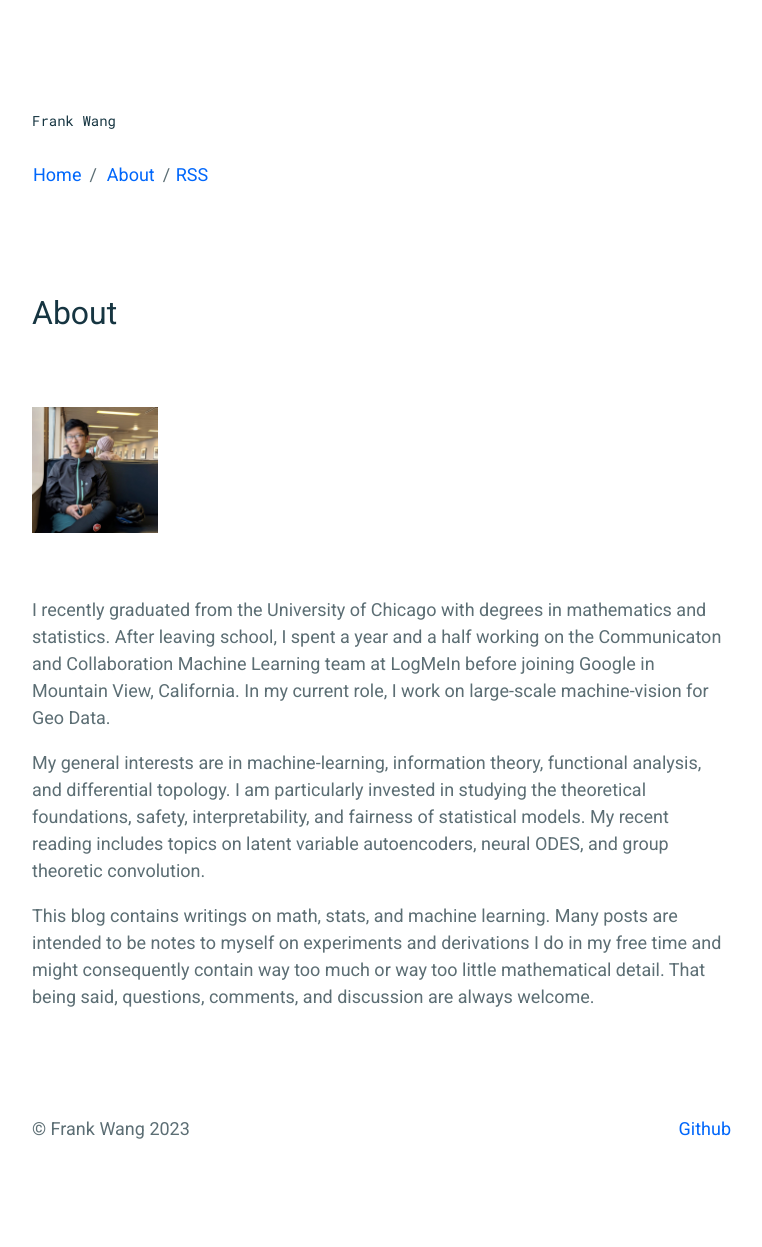
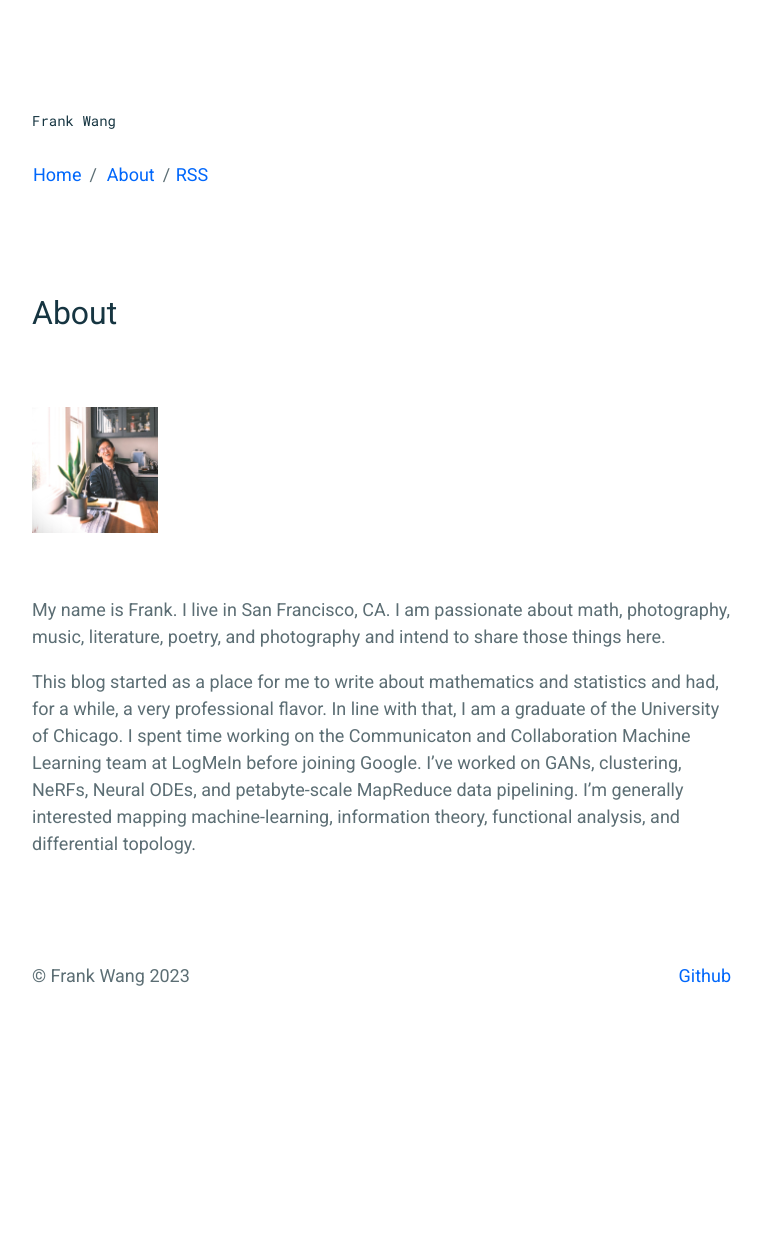
Before and after one commit to frankwang95/frankwang95.github.io, a Jekyll site: the page built from _pages/about.md, in a window 1280 px wide. Shown: the whole page, without its empty margins (258-1020 px from the left). Built offline with Jekyll 4.4.1, drawn with Linux system fonts in a browser that asks for light colours; after the commit the page ends 1094 px from its top, so only the background shows below that.

Commit message:
Updating about me page

```diff
--- a/_pages/about.md
+++ b/_pages/about.md
@@ -10,8 +10,6 @@ permalink: /about/
 </p>
 <br>
 
-I recently graduated from the University of Chicago with degrees in mathematics and statistics. After leaving school, I spent a year and a half working on the Communicaton and Collaboration Machine Learning team at LogMeIn before joining Google in Mountain View, California. In my current role, I work on large-scale machine-vision for Geo Data.
+My name is Frank. I live in San Francisco, CA. I am passionate about math, photography, music, literature, poetry, and photography and intend to share those things here.
 
-My general interests are in machine-learning, information theory, functional analysis, and differential topology. I am particularly invested in studying the theoretical foundations, safety, interpretability, and fairness of statistical models. My recent reading includes topics on latent variable autoencoders, neural ODES, and group theoretic convolution.
-
-This blog contains writings on math, stats, and machine learning. Many posts are intended to be notes to myself on experiments and derivations I do in my free time and might consequently contain way too much or way too little mathematical detail. That being said, questions, comments, and discussion are always welcome.
+This blog started as a place for me to write about mathematics and statistics and had, for a while, a very professional flavor. In line with that, I am a graduate of the University of Chicago. I spent time working on the Communicaton and Collaboration Machine Learning team at LogMeIn before joining Google. I've worked on GANs, clustering, NeRFs, Neural ODEs, and petabyte-scale MapReduce data pipelining. I'm generally interested mapping machine-learning, information theory, functional analysis, and differential topology.
```
Also changed, not shown: assets/about_photo.jpg.
